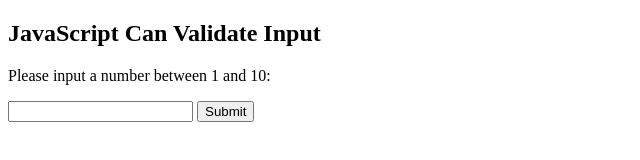
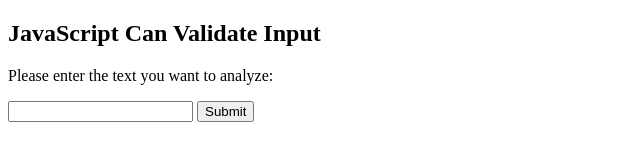
Before and after one commit to nosrednab/HelloWorld, a plain HTML site: page index.html in a window 1280 px wide. Shown: the full height of the page, 0-640 px from the left. Drawn offline with Linux system fonts and the light colour scheme.

Commit message:
minor change to message on entering text

```diff
--- a/index.html
+++ b/index.html
@@ -8,7 +8,7 @@
 <body>
 <h2>JavaScript Can Validate Input</h2>
 
-<p>Please input a number between 1 and 10:</p>
+<p>Please enter the text you want to analyze:</p>
 
 <input id="numb">
 
```
